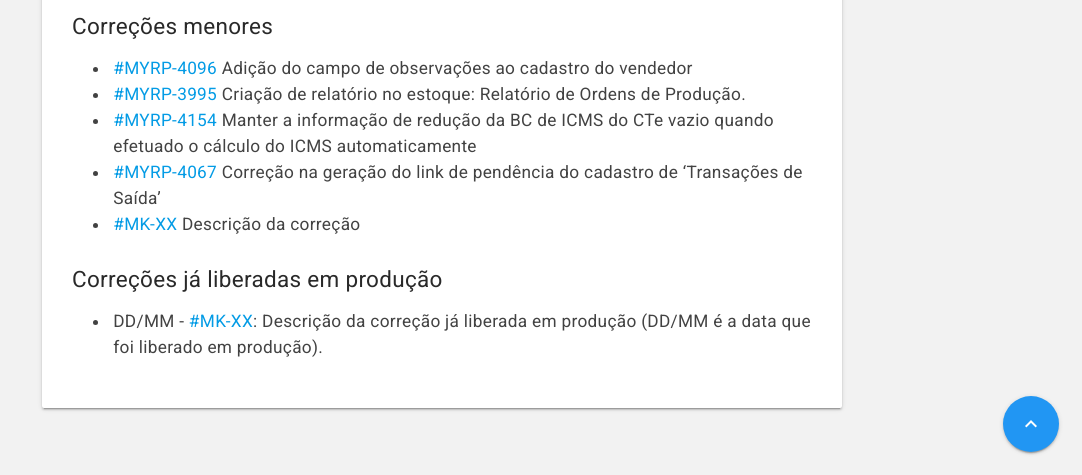
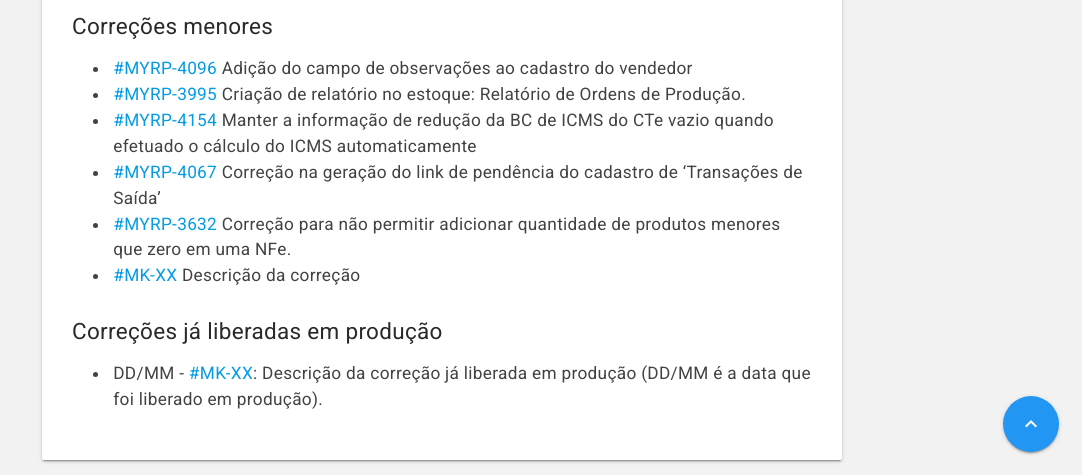
Before and after one commit to myrp-maicon/changelog-myrp, a Jekyll site: the page built from docs/myrp/19.04.03.md, in a window 1280 px wide and 900 px high, scrolled down 3066 px, cut to the strip 425-900 px from the top of the window. Shown: the whole strip, without its empty margins (198-1280 px from the left). Built offline with Jekyll 4.4.1, drawn with Linux system fonts in a browser that asks for light colours; nearby versions of some CDN libraries; our own code applies the rules of GitHub Pages for plain Markdown files; the repository's description, which GitHub fills in, is left out.

Commit message:
AD:MYRP-3632
Correção para não permitir adicionar quantidade de produtos menores que zero em uma NFe.

```diff
--- a/docs/myrp/19.04.03.md
+++ b/docs/myrp/19.04.03.md
@@ -44,6 +44,7 @@ As alterações estarão disponíveis no ambiente demo.myrp.com.br (212) na sema
 * [#MYRP-3995](https://devmyrp.atlassian.net/browse/MYRP-3995) Criação de relatório no estoque: Relatório de Ordens de Produção.
 * [#MYRP-4154](https://devmyrp.atlassian.net/browse/MYRP-4154) Manter a informação de redução da BC de ICMS do CTe vazio quando efetuado o cálculo do ICMS automaticamente
 * [#MYRP-4067](https://devmyrp.atlassian.net/browse/MYRP-4067) Correção na geração do link de pendência do cadastro de 'Transações de Saída'
+* [#MYRP-3632](https://devmyrp.atlassian.net/browse/MYRP-3632) Correção para não permitir adicionar quantidade de produtos menores que zero em uma NFe.
 * [#MK-XX](https://devmyrp.atlassian.net/browse/MK-XX) Descrição da correção
 
 
```
